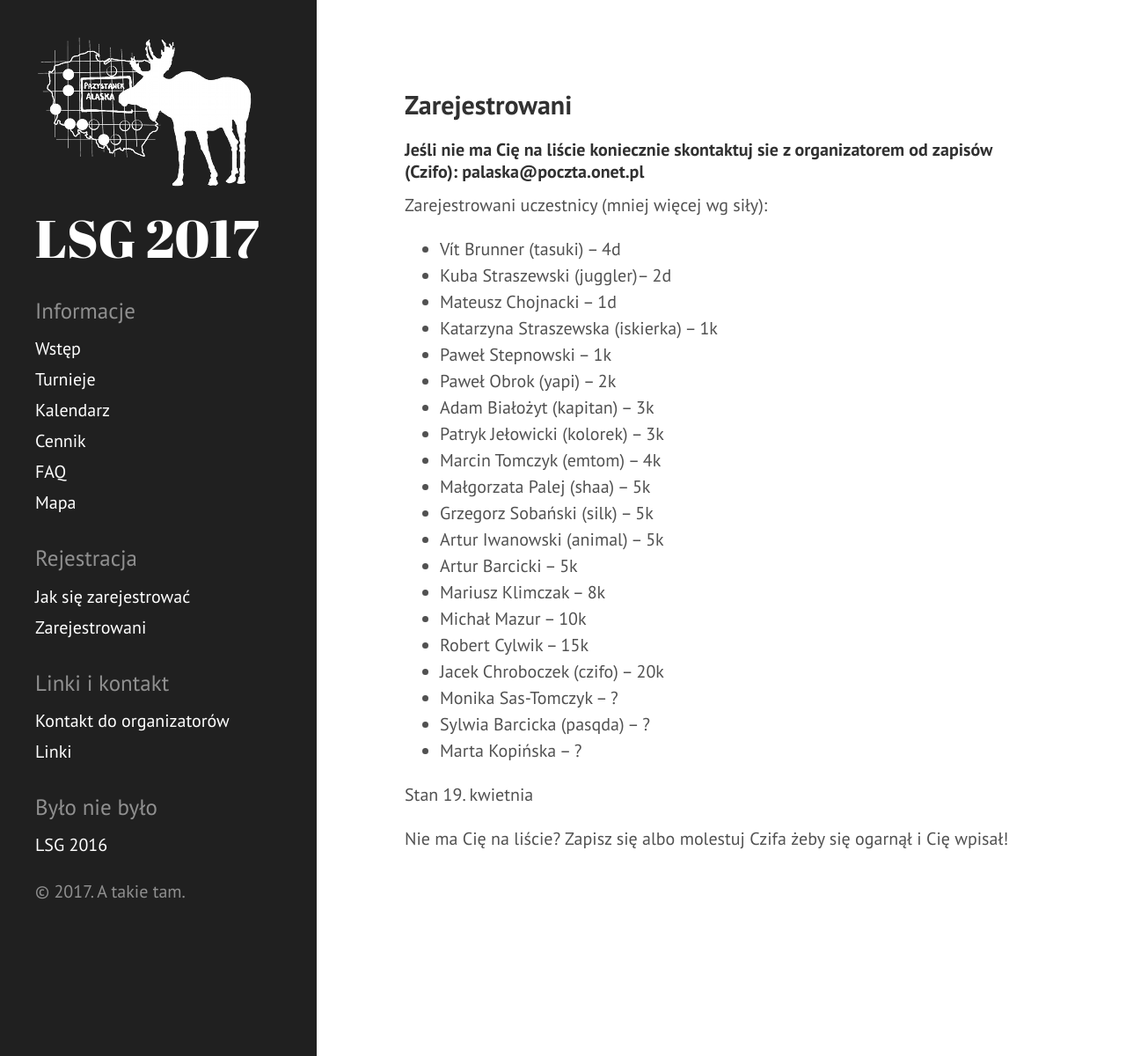
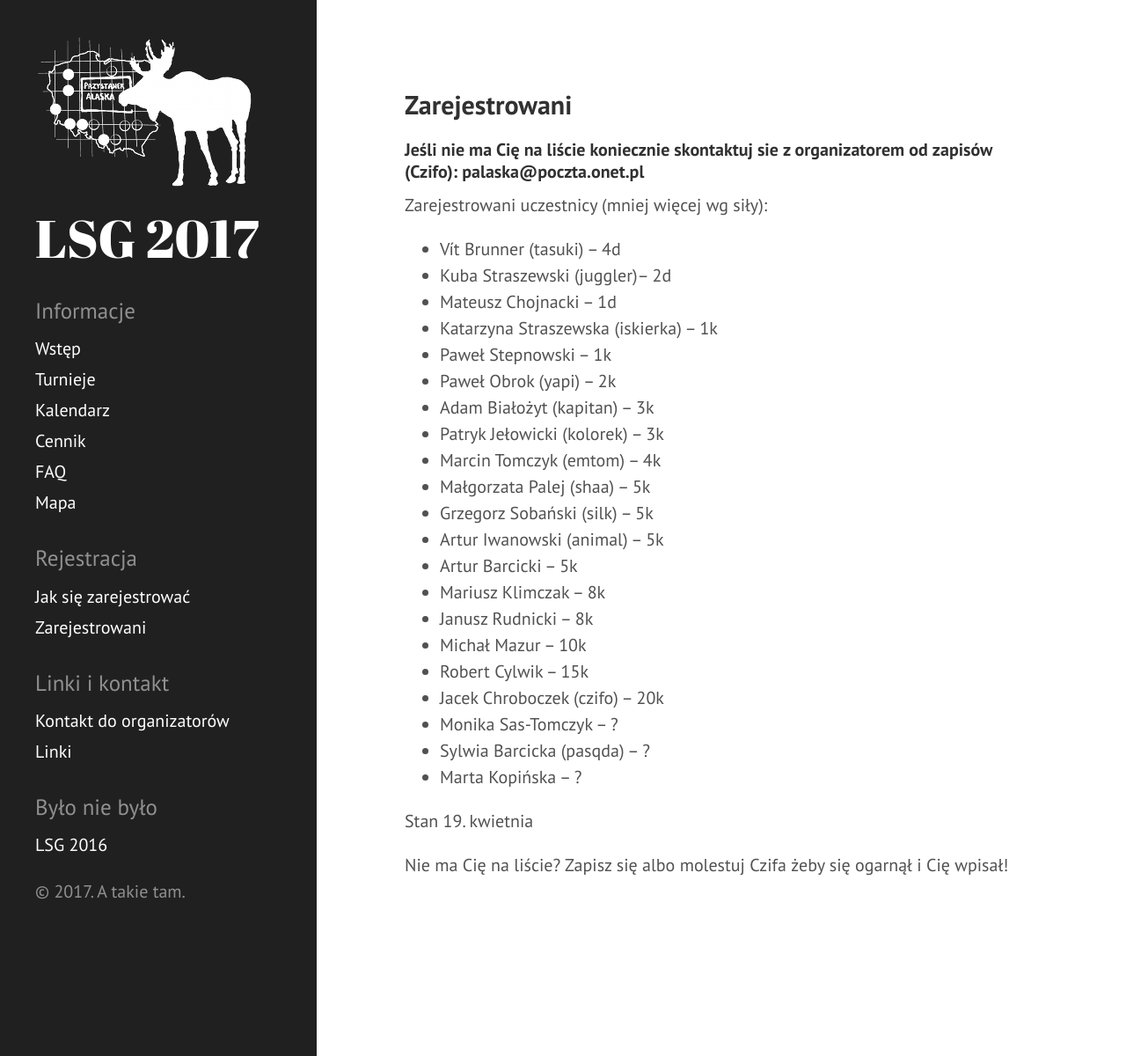
Before and after one commit to tasuki/lsg, a Jekyll site: the page built from zarejestrowani.md, in a window 1280 px wide. Shown: the whole page at 88% size. Built offline with Jekyll 4.4.1, drawn with Linux system fonts in a browser that asks for light colours.

Commit message:
Update zarejestrowani.md

```diff
--- a/zarejestrowani.md
+++ b/zarejestrowani.md
@@ -23,6 +23,7 @@ Zarejestrowani uczestnicy (mniej więcej wg siły):
 - Artur Iwanowski (animal) -- 5k
 - Artur Barcicki -- 5k
 - Mariusz Klimczak -- 8k
+- Janusz Rudnicki -- 8k
 - Michał Mazur -- 10k
 - Robert Cylwik -- 15k
 - Jacek Chroboczek (czifo) -- 20k
```
